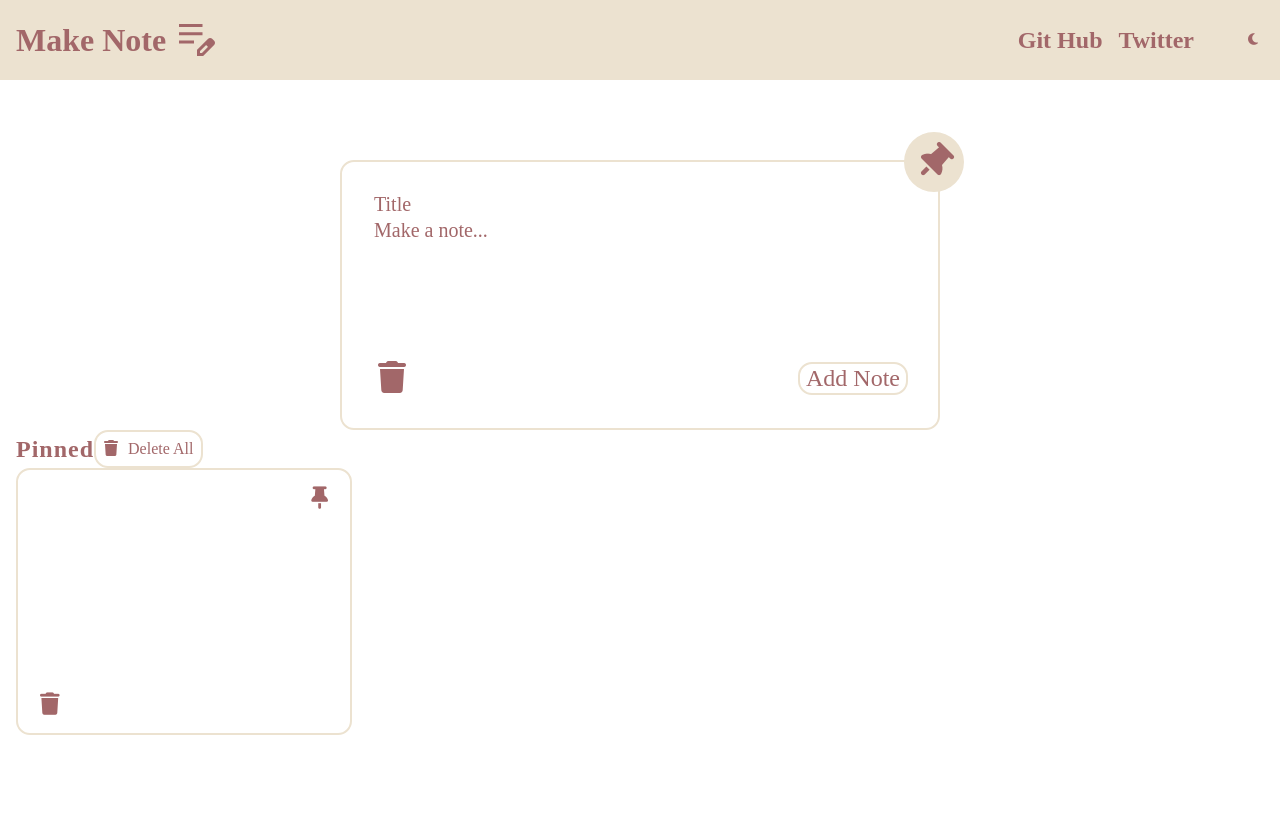
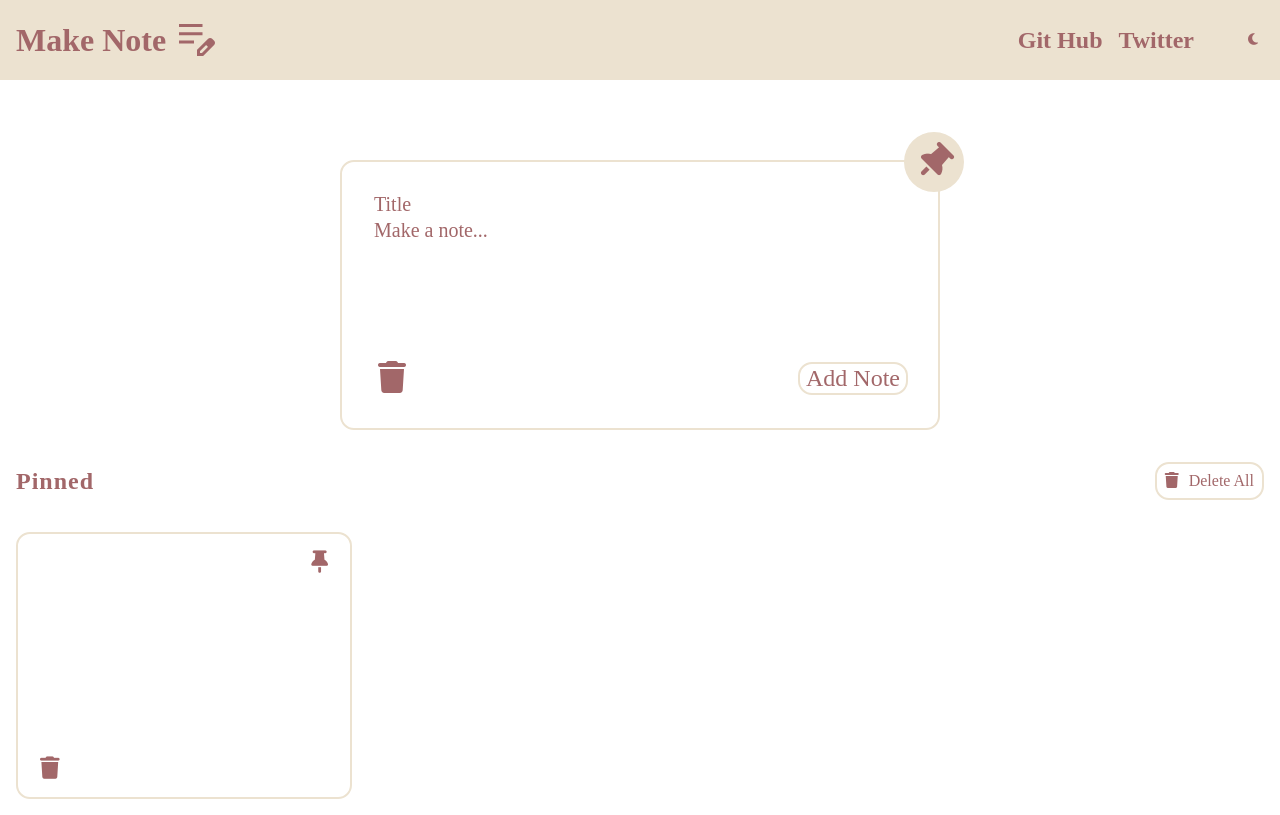
Before and after one commit to mishti169/react-makenote-mishti, a React (Create React App) app: page / in a window 1280 px wide. Both pictures are taken after a click on the button 934 px from the left and 162 px from the top of the page. Built offline with nearby package versions, Linux system fonts and the light colour scheme; a web font is replaced by a local one.

Commit message:
improve class nIHeadingContainer

```diff
--- a/src/Components/NoteList/NoteList.css
+++ b/src/Components/NoteList/NoteList.css
@@ -6,6 +6,8 @@
 .nIHeadingContainer {
 	display: flex;
 	align-items: center;
+	justify-content: space-between;
+	padding: 2rem 0;
 }
 .delAll {
 	padding: 0.5rem;
```
